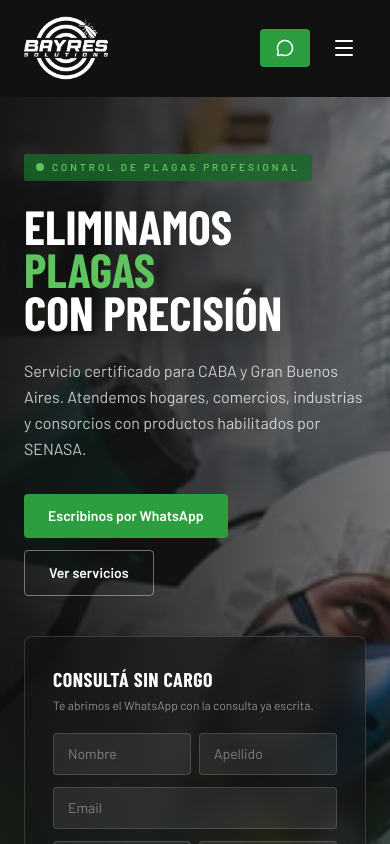
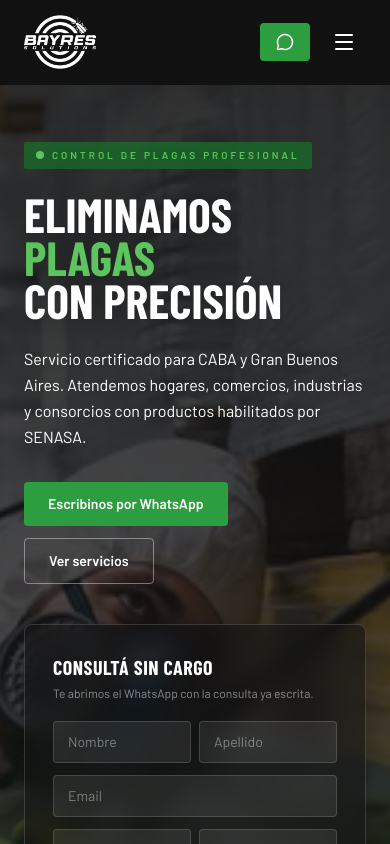
Before and after one commit to santiagofdmkt/bayres-solutions, a Next.js app: page / in a window 390 px wide. Shown: the top 844 px of the page. Built offline with nearby package versions, Linux system fonts and the light colour scheme; a web font is replaced by a local one.

Commit message:
Ajustes mobile: flecha centrada, encuadre y overlay del Hero, texto más blanco, logo más grande en desktop

```diff
--- a/components/Hero.tsx
+++ b/components/Hero.tsx
@@ -106,7 +106,7 @@ export default function Hero() {
         {FOTOS.map((src, i) => (
           <div
             key={src}
-            className={`absolute inset-0 bg-cover bg-center transition-opacity duration-[1500ms] ease-in-out ${
+                       className={`absolute inset-0 bg-cover bg-[position:65%_center] lg:bg-center transition-opacity duration-[1500ms] ease-in-out ${
               i === activa ? "opacity-100" : "opacity-0"
             } ${reducido ? "" : "kenburns"}`}
             style={{
@@ -116,7 +116,7 @@ export default function Hero() {
           />
         ))}
         {/* Overlay: oscuro a la izquierda para el texto, verde abajo para fundir con los stats */}
-        <div className="absolute inset-0 bg-gradient-to-r from-negro/95 via-negro/75 to-negro/50" />
+               <div className="absolute inset-0 bg-gradient-to-b from-negro/85 via-negro/70 to-negro/85 lg:bg-gradient-to-r lg:from-negro/95 lg:via-negro/75 lg:to-negro/50" />
         <div className="absolute inset-0 bg-gradient-to-t from-verde-oscuro/60 via-transparent to-transparent" />
       </div>
 
@@ -152,7 +152,7 @@ export default function Hero() {
 
           <motion.p
             variants={item}
-            className="text-white/75 text-base lg:text-lg leading-relaxed mb-8 max-w-md"
+                      className="text-white text-base lg:text-lg leading-relaxed mb-8 max-w-md drop-shadow-[0_2px_8px_rgba(0,0,0,0.6)]"
           >
             Servicio certificado para {site.zonas}. Atendemos hogares,
             comercios, industrias y consorcios con productos habilitados por
--- a/components/Navbar.tsx
+++ b/components/Navbar.tsx
@@ -45,7 +45,7 @@ export default function Navbar() {
           : "bg-negro border-b border-transparent"
       }`}
     >
-          <div className="max-w-6xl mx-auto px-6 h-[96px] flex items-center justify-between gap-6">
+              <div className="max-w-6xl mx-auto px-6 h-[84px] lg:h-[112px] flex items-center justify-between gap-6">
         {/* Logo */}
         <Link href="#" aria-label={`${site.nombre} - inicio`} className="flex-shrink-0">
           <Image
@@ -54,7 +54,7 @@ export default function Navbar() {
                      width={220}
             height={88}
             priority
-            className="h-[84px] w-auto"
+                      className="h-[72px] lg:h-[100px] w-auto"
           />
         </Link>
 
--- a/components/VolverArriba.tsx
+++ b/components/VolverArriba.tsx
@@ -26,7 +26,7 @@ export default function VolverArriba() {
           animate={{ opacity: 1, y: 0, scale: 1 }}
           exit={{ opacity: 0, y: 16, scale: 0.9 }}
           transition={{ duration: 0.25 }}
-                   className="fixed bottom-6 left-1/2 -translate-x-1/2 z-40 w-12 h-12 rounded-full bg-verde-medio hover:bg-verde-claro text-white hover:text-negro shadow-lg shadow-black/30 flex items-center justify-center transition-colors"
+               className="fixed bottom-6 inset-x-0 mx-auto z-40 w-12 h-12 rounded-full bg-verde-medio hover:bg-verde-claro text-white hover:text-negro shadow-lg shadow-black/30 flex items-center justify-center transition-colors"
         >
           <ArrowUp size={22} strokeWidth={2.5} />
         </motion.button>
```
